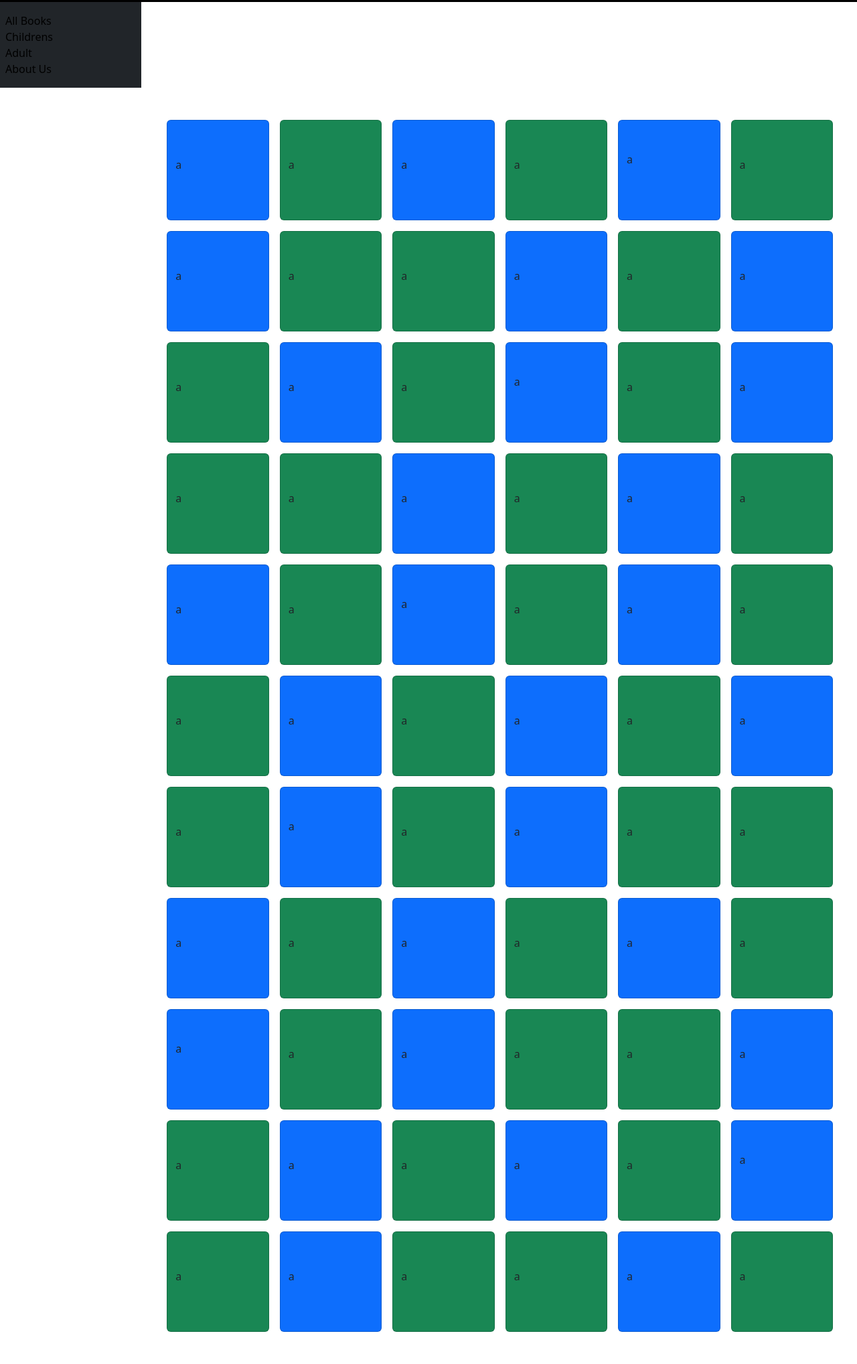
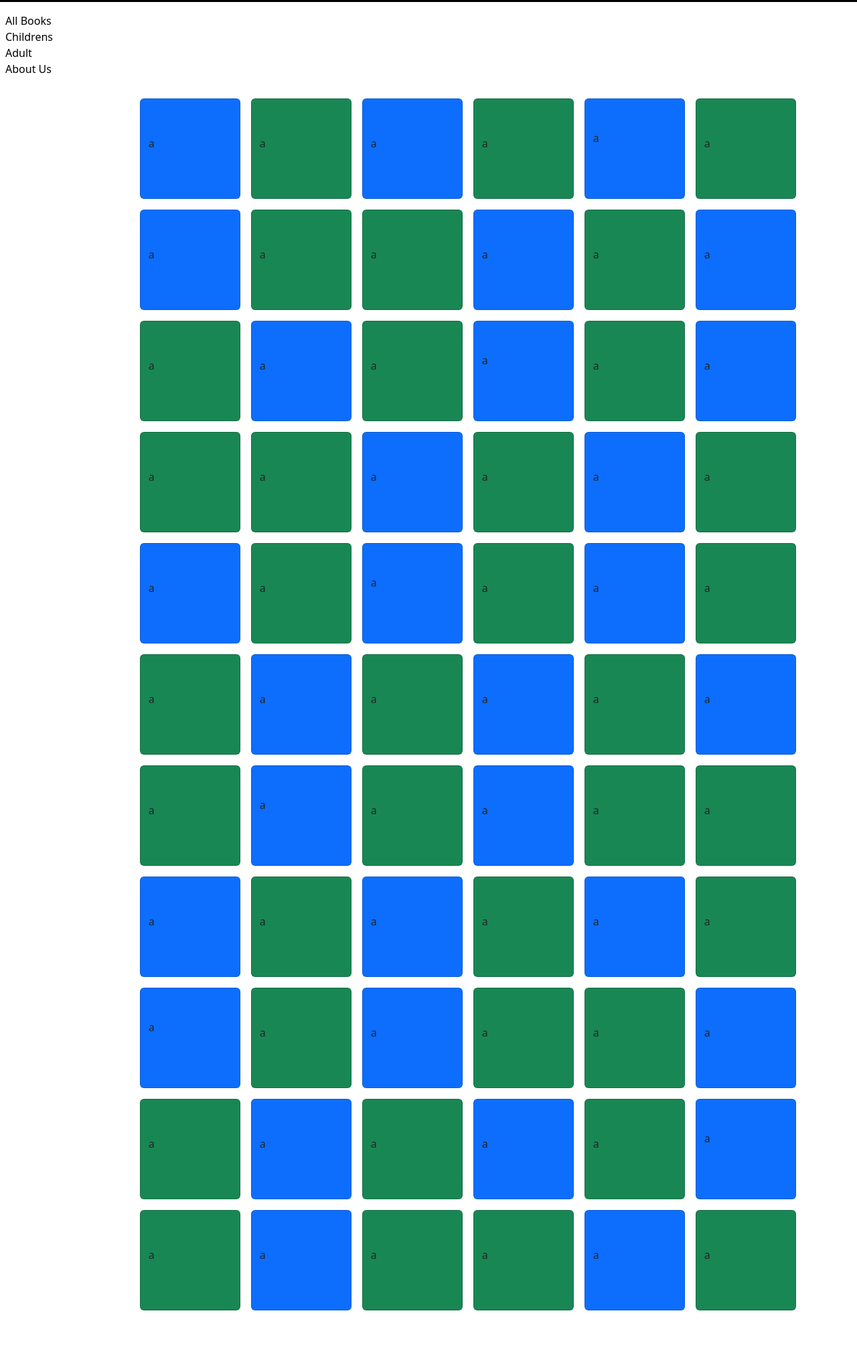
Before and after one commit to A-Croshaw/Rubys, a Django app: page / in a window 1280 px wide. Shown: the part 102-2139 px from the top of the page at 67% size. After the commit the page ends 2059 px from the top, so only its background shows below. Run offline with Django 3.2, Linux system fonts and the light colour scheme; some libraries are stand-ins or nearby versions.

Commit message:
Adjusted Nav

```diff
--- a/static/css/base.css
+++ b/static/css/base.css
@@ -35,9 +35,8 @@ body{
 }
 
 .card{
-    display: flex;
-    gap: 1;
     min-width: 150px;
+    max-width: 150px;
     height: 150px;
 }
 
@@ -45,5 +44,5 @@ main{
     display: flex;
     flex-wrap: wrap;
     justify-content: end;
-    width: 97%;
+
 }
--- a/templates/base.html
+++ b/templates/base.html
@@ -39,8 +39,8 @@
 <body>
     {% include 'includes/header.html' %}
 
-    <main class="col-md-12">
-        <div class="col-md-10 p-5">
+    <main class="col-md-12 mt-0">
+        <div class="col-md-10 p-3 me-5">
             <div class="row gap-3 d-flex justify-content-center">
                 <div class="col d-flex justify-content-center bg-primary card">
                     <p>a</p>
--- a/templates/includes/header.html
+++ b/templates/includes/header.html
@@ -63,7 +63,7 @@
             <h4 class="my-1">Free delivery on orders over ${{ free_delivery_threshold }}!</h4>
         </div>
     </div>
-    <div class=" col-md-2 bg-dark fixed-left me-2 p-2">
+    <div class=" col-md-2 sticky-left me-2 p-2">
         <div class="row justify-content-center p-0 m-0">
             <div class="col-6 d-flex justify-content-start p-0 m-0">
                 {% include 'includes/main-nav.html' %}
```
